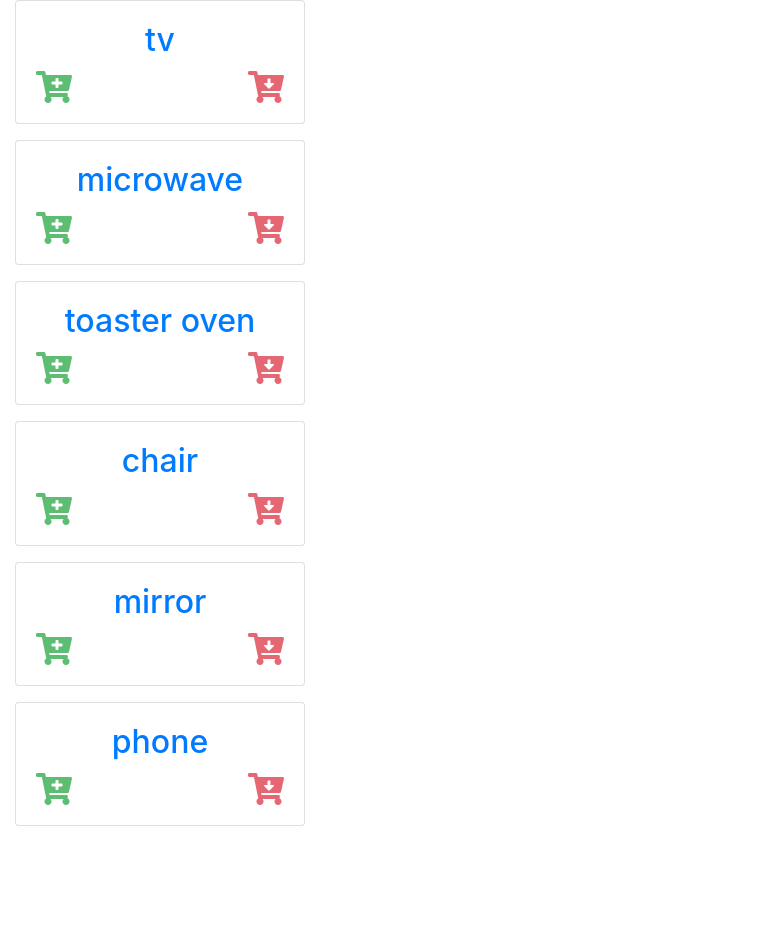
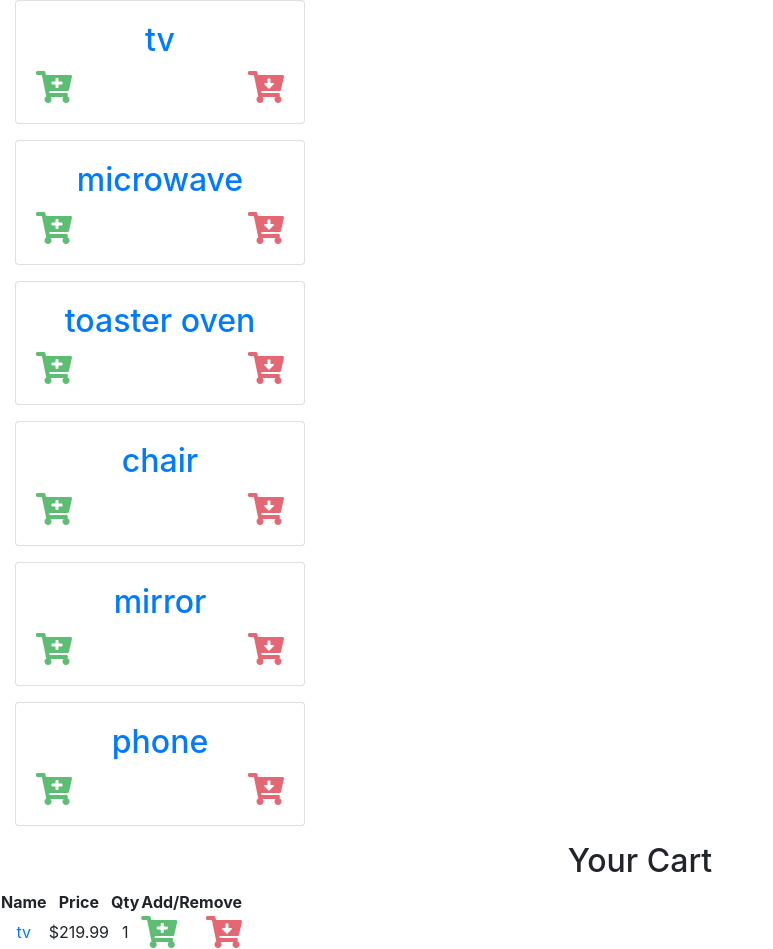
Before and after one commit to jasparvb/redux-shoply, a React (Create React App) app: page / in a window 1280 px wide. Both pictures are taken after a click on the icon 54 px from the left and 87 px from the top of the page. Shown: the whole page, without its empty margins (0-773 px from the left). Before the commit the page ends 842 px from the top, so only its background shows below. Built offline with nearby package versions, Linux system fonts and the light colour scheme.

Commit message:
Build cart table

```diff
--- a/src/Cart.js
+++ b/src/Cart.js
@@ -1,24 +1,44 @@
 import React from "react";
 import { Link } from "react-router-dom";
-import { useSelector, useDispatch } from "react-redux";
+import { useSelector } from "react-redux";
 import ProductButtons from "./ProductButtons";
 
 function Cart() {
-    const dispatch = useDispatch();
-    const { cart, products } = useSelector(state => state);
-
-    const itemRows = Object.keys(cartItems).map(id => (
+    const { products, cart } = useSelector(state => state);
+    console.log(cart);
+    const itemRows = Object.keys(cart).map(id => (
         <tr key={id}>
           <td className="text-center align-middle">
             <Link to={`/products/${id}`}>{products[id].name}</Link>
           </td>
           <td className="text-center align-middle">${products[id].price}</td>
-          <td className="text-center align-middle">{cartItems[id]}</td>
+          <td className="text-center align-middle">{cart[id]}</td>
           <td>
             <ProductButtons id={id} />
           </td>
         </tr>
     ));
+
+    return itemRows.length === 0 ? (
+        <h2>No items in cart yet!</h2>
+      ) : (
+        <div className="Cart">
+            <h2>Your Cart</h2>
+            <table>
+                <thead>
+                    <tr>
+                        <th>Name</th>
+                        <th>Price</th>
+                        <th>Qty</th>
+                        <th>Add/Remove</th>
+                    </tr>
+                </thead>
+                <tbody>
+                    {itemRows}
+                </tbody>
+            </table>
+        </div>
+    );
 }
 
 export default Cart;
--- a/src/Routes.js
+++ b/src/Routes.js
@@ -9,6 +9,7 @@ function Routes() {
     <Switch>
       <Route path="/" exact>
         <ProductList />
+        <Cart />
       </Route>
       <Route path="/products/:id" exact>
         <ProductDetails />
--- a/src/rootReducer.js
+++ b/src/rootReducer.js
@@ -4,13 +4,15 @@ import { ADD_ITEM, REMOVE_ITEM } from "./actionTypes";
 const INITIAL_STATE = {products: data.products, cart: {}};
 
 function rootReducer(state = INITIAL_STATE, action) {
-  const cartCopy = { ...state.cart };
   switch (action.type) {
-    case ADD_ITEM:
+    case ADD_ITEM: {
+      const cartCopy = { ...state.cart };
       cartCopy[action.id] = (cartCopy[action.id] || 0) + 1;
       return { ...state, cart: cartCopy };
+    }
 
-    case REMOVE_ITEM:
+    case REMOVE_ITEM: {
+      const cartCopy = { ...state.cart };
       if (!cartCopy[action.id]) {
         return state;
       }
@@ -19,6 +21,7 @@ function rootReducer(state = INITIAL_STATE, action) {
         delete cartCopy[action.id];
       }
       return { ...state, cart: cartCopy };
+    }
 
     default:
       return state;
```
